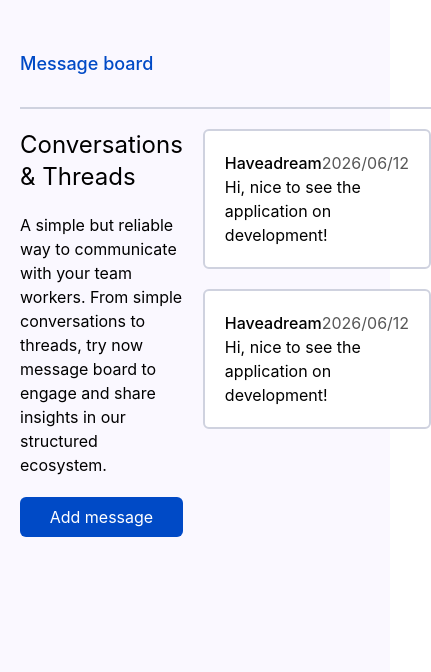
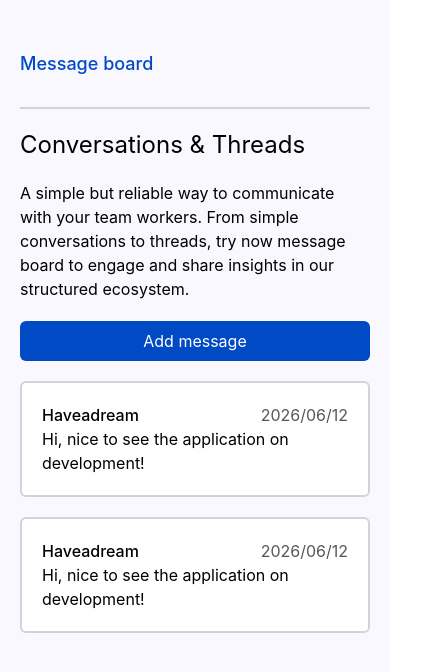
Before and after one commit to Haveadream1/message-board, a React (Vite) app in the folder client/: page / in a window 390 px wide. Shown: the top 672 px of the page, 431 px wide, since content can reach past the window. Built offline with nearby package versions, Linux system fonts and the light colour scheme.

Commit message:
style: add responsiveness to container

```diff
--- a/client/src/containers/HomePage.tsx
+++ b/client/src/containers/HomePage.tsx
@@ -3,7 +3,7 @@ import Message from "../components/Message";
 
 export default function HomePage() {
     return (
-        <main className="pt-5 grid grid-cols-[1fr_3fr] gap-5">
+        <main className="pt-5 flex flex-col gap-5 sm:grid grid-cols-[1fr_3fr]">
             <Aside />
             <div id="message-container" className="flex flex-col gap-5">
                 <Message />
```
